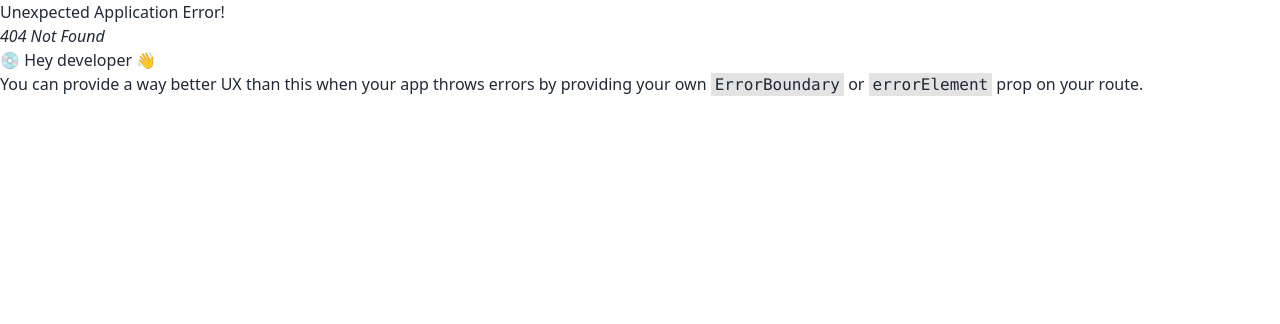
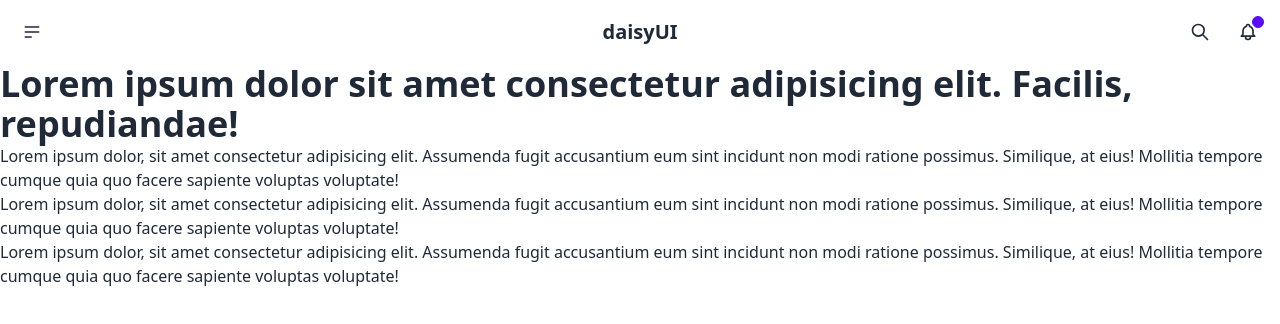
Before and after one commit to sm0bin/firebase-2, a React (Vite) app: page /terms-and-conditions in a window 1280 px wide. Before the commit this address had no page. Shown: the top 324 px of the page. Built offline with nearby package versions, Linux system fonts and the light colour scheme.

Commit message:
varification

```diff
--- a/src/SignUp.jsx
+++ b/src/SignUp.jsx
@@ -1,20 +1,42 @@
 import { createUserWithEmailAndPassword } from "firebase/auth";
 import auth from "./firebase.config";
 import { useState } from "react";
+import { Link } from "react-router-dom";
 
 const SignUp = () => {
-  const [signUpError, setSignUpError] = useState();
+  const [signUpError, setSignUpError] = useState("");
+  const [signUpSuccess, setSignUpSuccess] = useState("");
 
   const handleSignUp = (e) => {
     e.preventDefault();
     const email = e.target.email.value;
     const password = e.target.password.value;
+    setSignUpError("");
+    setSignUpSuccess("");
+    const passwordRegex =
+      /^(?=.*[A-Z])(?=.*[a-z])(?=.*\d)(?=.*[@$!%*?&])[A-Za-z\d@$!%*?&]{6,}$/;
+
+    if (password < 6) {
+      setSignUpError("Password must me 6 characters long.");
+      return;
+    } else if (passwordRegex.test(password)) {
+      setSignUpError(
+        "Password must be combination of uppercase, lowercase, digit, and special character."
+      );
+      return;
+    }
+    if (password < 6) {
+      setSignUpError("Please accept our terms and conditions.");
+      return;
+    }
+
     createUserWithEmailAndPassword(auth, email, password)
       .then((userCredential) => {
         // Signed up
         const user = userCredential.user;
         console.log(user);
         console.log(email, password);
+        setSignUpSuccess("User Created Successfully.");
       })
       .catch((error) => {
         console.error(error);
@@ -42,9 +64,17 @@ const SignUp = () => {
           id=""
           required
         />
-        <div>
-          {signUpError && <p className="text-red-400">{signUpError}</p>}
+        <div className="flex gap-2">
+          <input type="checkbox" className="checkbox" /> Accept our{" "}
+          <Link
+            className="underline underline-offset-2 text-indigo-400"
+            to="/terms-and-conditions"
+          >
+            {" "}
+            Terms and Conditions
+          </Link>
         </div>
+        {signUpError && <p className="text-red-400">{signUpError}</p>}
         <input
           className="btn btn-primary"
           type="submit"
@@ -52,6 +82,7 @@ const SignUp = () => {
           id=""
           value="Sign Up"
         />
+        {signUpSuccess && <p className="text-green-400">{signUpSuccess}</p>}
       </form>
     </div>
   );
--- /dev/null
+++ b/src/TermsAndConditions.jsx
@@ -0,0 +1,32 @@
+import React from "react";
+
+const TermsAndConditions = () => {
+  return (
+    <div>
+      <h1 className="font-bold text-4xl">
+        Lorem ipsum dolor sit amet consectetur adipisicing elit. Facilis,
+        repudiandae!
+      </h1>
+      <p>
+        Lorem ipsum dolor, sit amet consectetur adipisicing elit. Assumenda
+        fugit accusantium eum sint incidunt non modi ratione possimus.
+        Similique, at eius! Mollitia tempore cumque quia quo facere sapiente
+        voluptas voluptate!
+      </p>
+      <p>
+        Lorem ipsum dolor, sit amet consectetur adipisicing elit. Assumenda
+        fugit accusantium eum sint incidunt non modi ratione possimus.
+        Similique, at eius! Mollitia tempore cumque quia quo facere sapiente
+        voluptas voluptate!
+      </p>
+      <p>
+        Lorem ipsum dolor, sit amet consectetur adipisicing elit. Assumenda
+        fugit accusantium eum sint incidunt non modi ratione possimus.
+        Similique, at eius! Mollitia tempore cumque quia quo facere sapiente
+        voluptas voluptate!
+      </p>
+    </div>
+  );
+};
+
+export default TermsAndConditions;
--- a/src/main.jsx
+++ b/src/main.jsx
@@ -7,6 +7,7 @@ import App from "./App";
 import Login from "./Login";
 import SignUp from "./SignUp";
 import Register from "./Register";
+import TermsAndConditions from "./TermsAndConditions";
 
 const router = createBrowserRouter([
   {
@@ -29,6 +30,10 @@ const router = createBrowserRouter([
         path: "/register",
         element: <Register />,
       },
+      {
+        path: "/terms-and-conditions",
+        element: <TermsAndConditions />,
+      },
     ],
   },
 ]);
```
